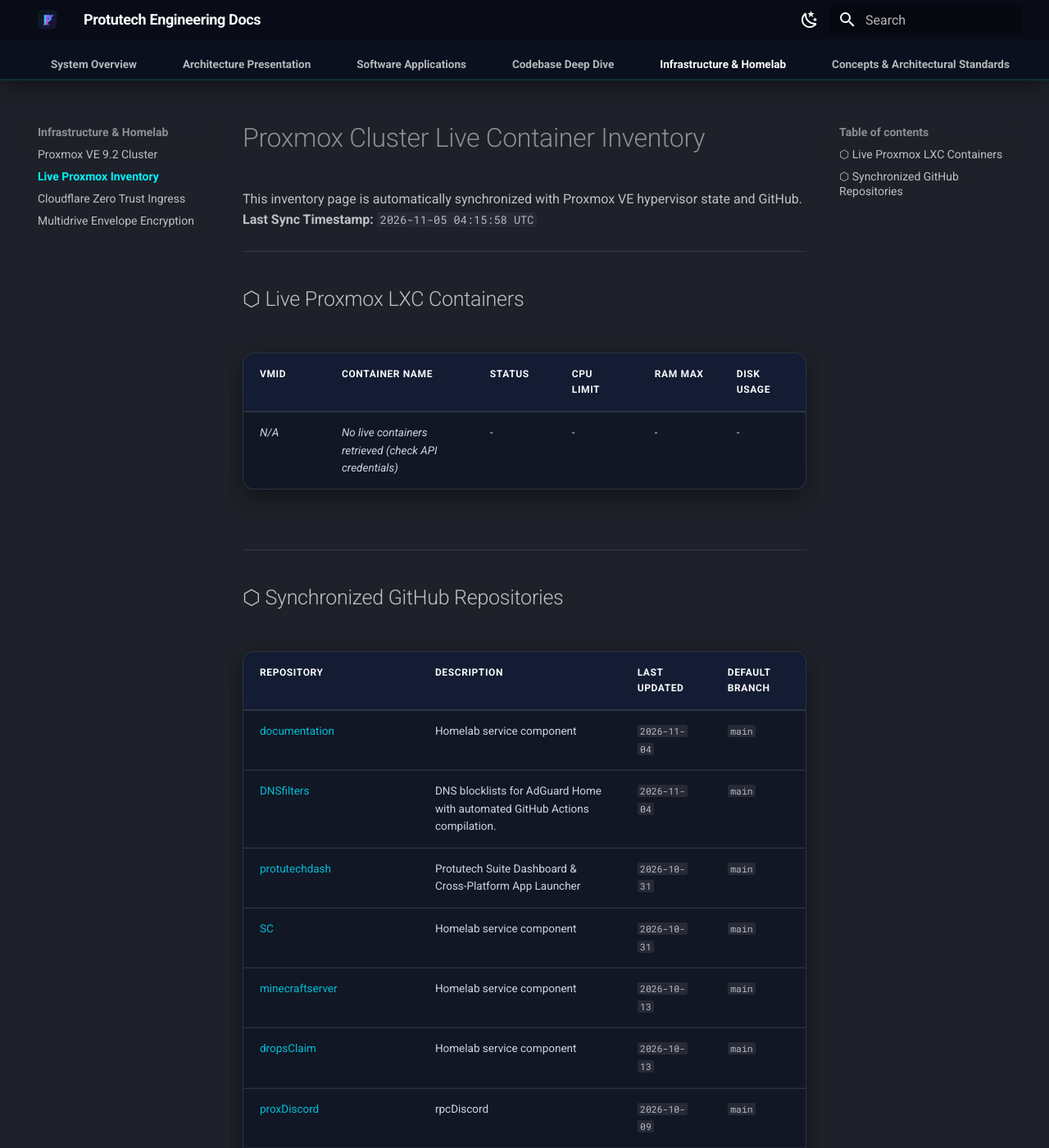
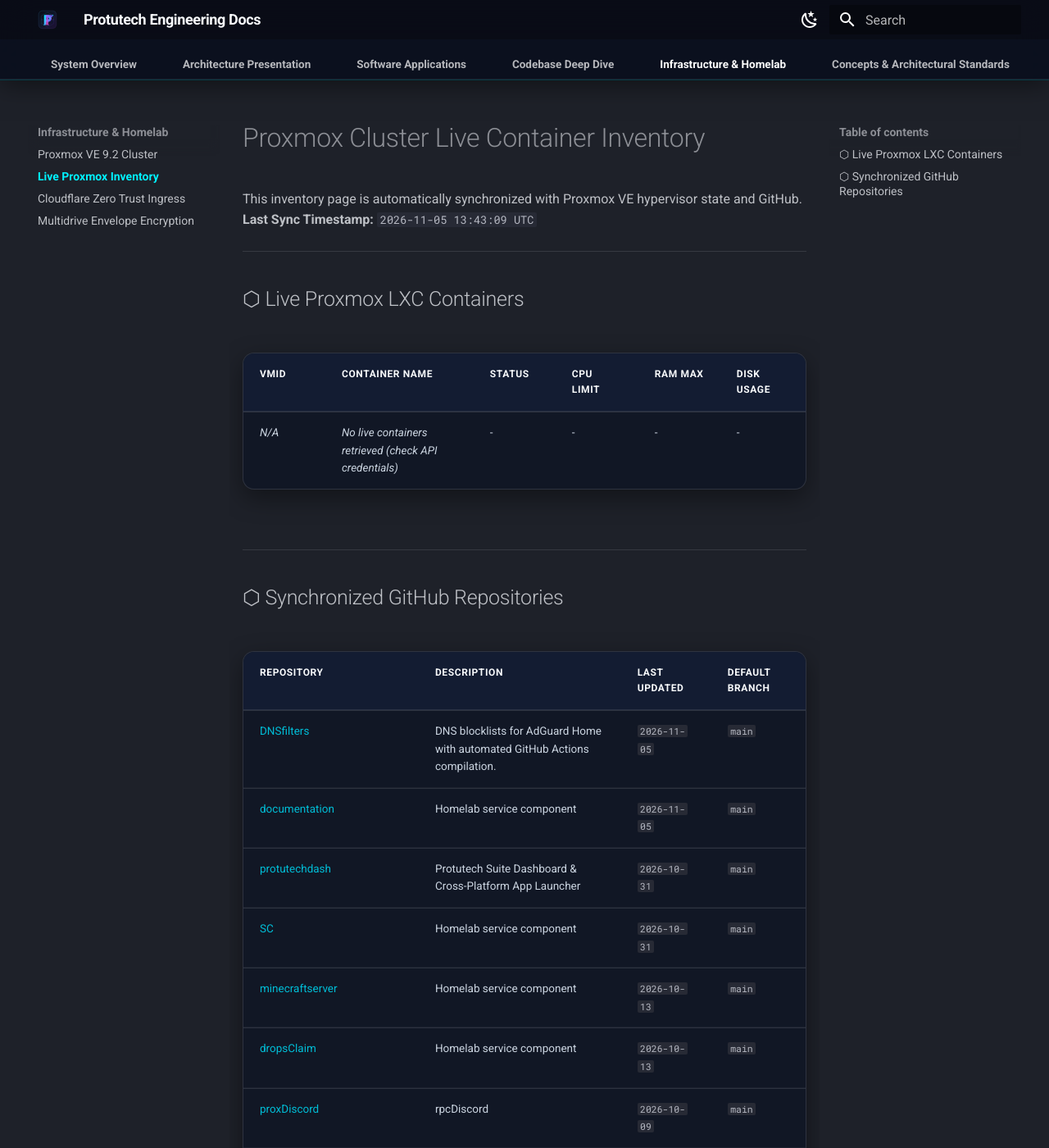
Before and after one commit to IAndrexI/documentation, an MkDocs documentation site: the page built from docs/infra/proxmox-live-inventory.md, in a window 1280 px wide and 1400 px high. Shown: the whole window at 82% size. Built offline with MkDocs 1.6.1 and Material for MkDocs 9.7.7, drawn with Linux system fonts in a browser that asks for light colours.

Commit message:
chore(auto-update): sync live Proxmox containers and GitHub repos [skip ci]

```diff
--- a/docs/infra/proxmox-live-inventory.md
+++ b/docs/infra/proxmox-live-inventory.md
@@ -1,7 +1,7 @@
 # Proxmox Cluster Live Container Inventory
 
 This inventory page is automatically synchronized with Proxmox VE hypervisor state and GitHub.
-**Last Sync Timestamp:** `2026-11-05 04:15:58 UTC`
+**Last Sync Timestamp:** `2026-11-05 13:43:09 UTC`
 
 ---
 
@@ -17,8 +17,8 @@
 
 | Repository | Description | Last Updated | Default Branch |
 | :--- | :--- | :--- | :--- |
-| [documentation](https://github.com/IAndrexI/documentation) | Homelab service component | `2026-11-04` | `main` |
-| [DNSfilters](https://github.com/IAndrexI/DNSfilters) | DNS blocklists for AdGuard Home with automated GitHub Actions compilation. | `2026-11-04` | `main` |
+| [DNSfilters](https://github.com/IAndrexI/DNSfilters) | DNS blocklists for AdGuard Home with automated GitHub Actions compilation. | `2026-11-05` | `main` |
+| [documentation](https://github.com/IAndrexI/documentation) | Homelab service component | `2026-11-05` | `main` |
 | [protutechdash](https://github.com/IAndrexI/protutechdash) | Protutech Suite Dashboard & Cross-Platform App Launcher | `2026-10-31` | `main` |
 | [SC](https://github.com/IAndrexI/SC) | Homelab service component | `2026-10-31` | `main` |
 | [minecraftserver](https://github.com/IAndrexI/minecraftserver) | Homelab service component | `2026-10-13` | `main` |
```
